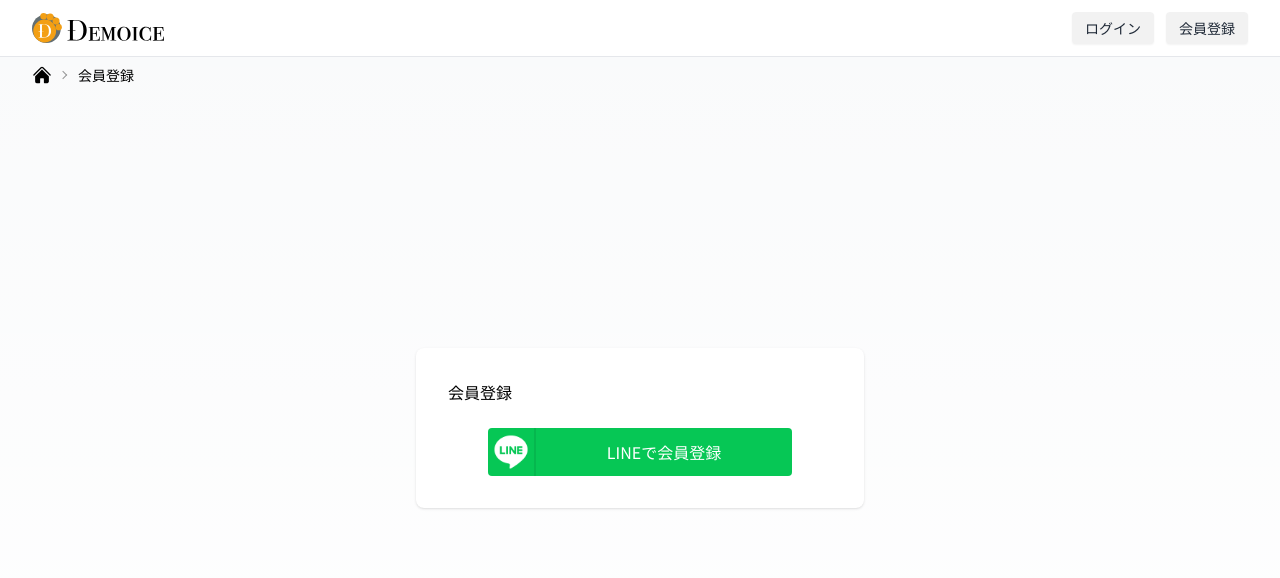
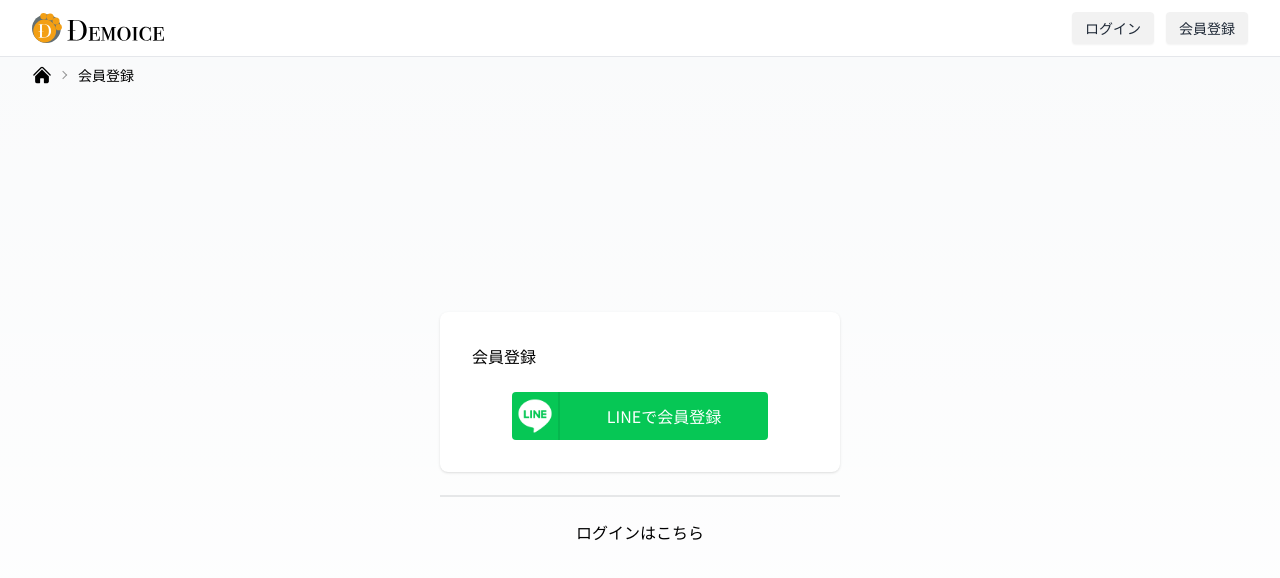
Before and after one commit to demoice-jp/demoice, a Next.js app: page /auth/signup in a window 1280 px wide. Shown: the top 578 px of the page. Built offline with nearby package versions, Linux system fonts and the light colour scheme.

Commit message:
#11 会員登録ページにログインページへのリンクを設置

```diff
--- a/src/app/auth/signup/page.tsx
+++ b/src/app/auth/signup/page.tsx
@@ -18,8 +18,8 @@ export default function Page() {
       </nav>
       <main className="w-full h-full">
         <section className="w-full h-[calc(100vh_-_95px)]">
-          <div className="flex flex-col h-full items-center justify-center px-6 py-8 mx-auto lg:py-0">
-            <div className="w-full bg-white rounded-lg shadow dark:border -mt-9 sm:max-w-md xl:p-0 dark:bg-gray-800 dark:border-gray-700">
+          <div className="flex flex-col h-full items-center justify-center px-6 py-8 mx-auto lg:py-0 sm:max-w-md">
+            <div className="w-full bg-white rounded-lg shadow dark:border -mt-9 xl:p-0 dark:bg-gray-800 dark:border-gray-700">
               <div className="p-6 space-y-4 md:space-y-6 sm:p-8">
                 <h1>会員登録</h1>
                 <div className="flex flex-col justify-center items-center mx-10">
@@ -37,6 +37,10 @@ export default function Page() {
                 </div>
               </div>
             </div>
+            <div className="divider" />
+            <Link className="link link-hover" href="/auth/signin">
+              ログインはこちら
+            </Link>
           </div>
         </section>
       </main>
--- a/src/components/header.tsx
+++ b/src/components/header.tsx
@@ -26,7 +26,7 @@ export default function Header() {
           </Link>
         </div>
         <div className="flex items-center gap-x-3">
-          <HeaderLink text="ログイン" href="/auth/login" />
+          <HeaderLink text="ログイン" href="/auth/signin" />
           <HeaderLink text="会員登録" href="/auth/signup" />
         </div>
       </nav>
```
